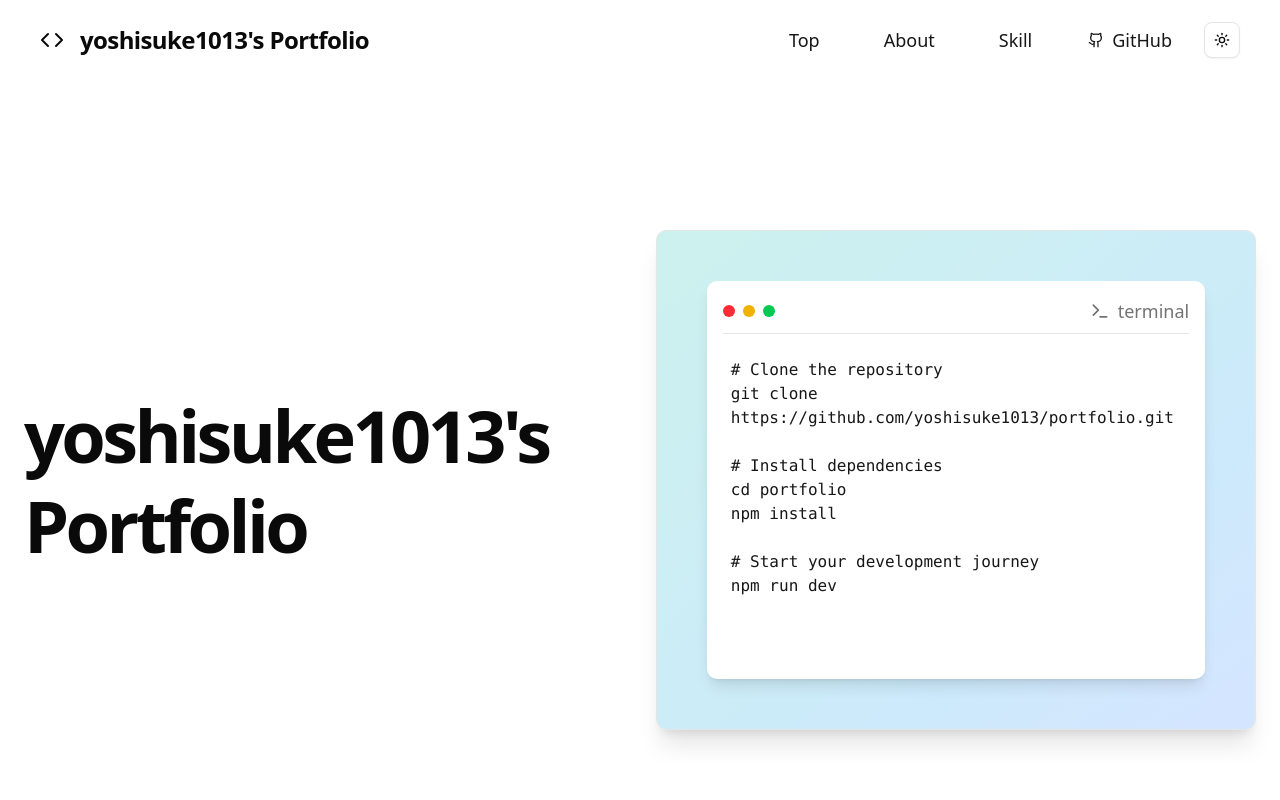
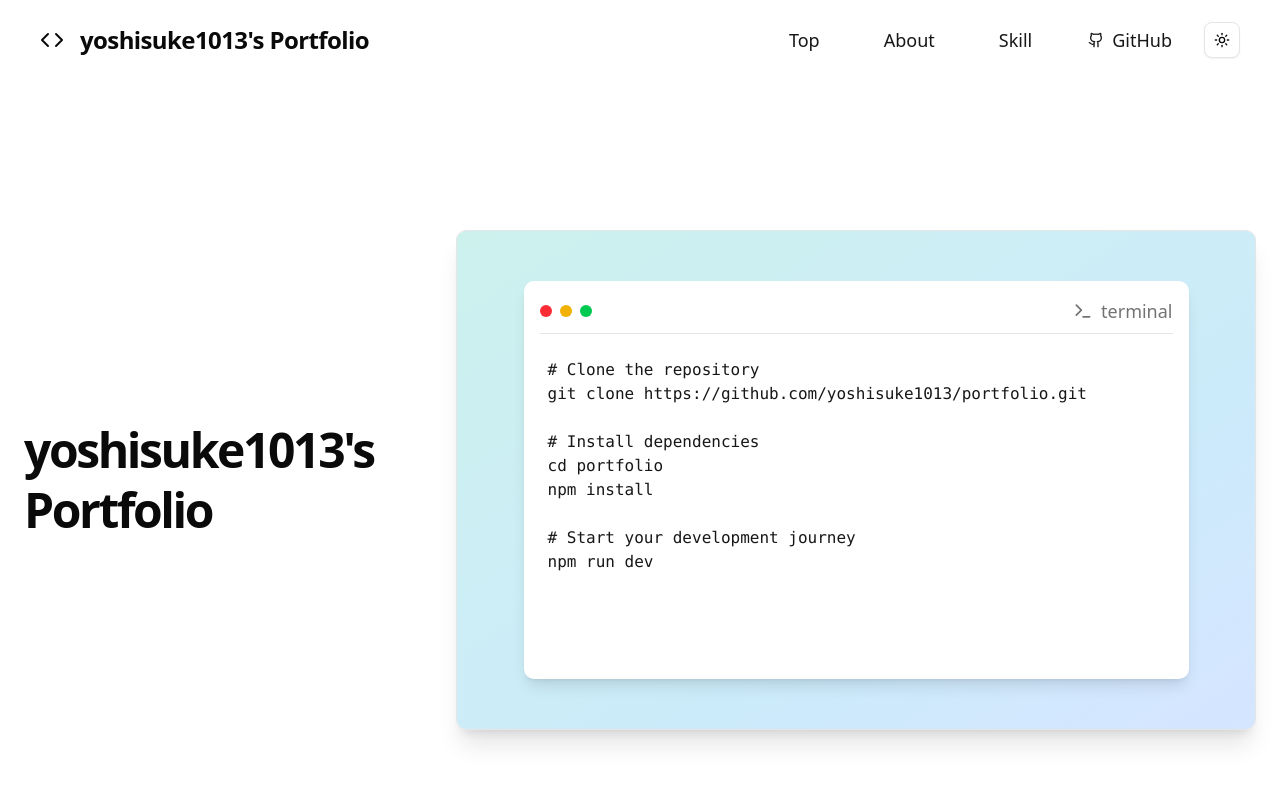
Before and after one commit to yoshisuke1013/portfolio, a Next.js app: page / in a window 1280 px wide. Shown: the top 800 px of the page. Built offline with nearby package versions, Linux system fonts and the light colour scheme.

Commit message:
レイアウト調整

```diff
--- a/src/components/content.tsx
+++ b/src/components/content.tsx
@@ -12,16 +12,16 @@ export default function Content(props: ContentProps) {
       className="w-full h-screen flex items-center justify-center"
     >
       <div className="container px-4 md:px-6">
-        <div className="grid gap-6 lg:grid-cols-[1fr_400px] lg:gap-12 xl:grid-cols-[1fr_600px]">
+        <div className="grid gap-6 lg:grid-cols-[1fr_600px] lg:gap-12 xl:grid-cols-[1fr_800px]">
           <div className="flex flex-col justify-center space-y-8">
             <div className="space-y-6">
-              <h2 className="text-4xl leading-tight font-bold tracking-tighter sm:text-5xl md:text-6xl lg:text-7xl ">
+              <h2 className="text-4xl leading-tight font-bold tracking-tighter sm:text-5xl md:text-5xl lg:text-5xl ">
                 {props.title}
               </h2>
             </div>
           </div>
           <div className="flex items-center justify-center">
-            <div className="relative w-full h-[300px] md:h-[400px] lg:h-[500px] rounded-lg overflow-hidden border shadow-xl">
+            <div className="relative w-full h-[500px] md:h-[500px] lg:h-[500px] rounded-lg overflow-hidden border shadow-xl">
               <div className="absolute inset-0 bg-gradient-to-br from-teal-500 to-blue-500 opacity-20"></div>
               <div className="absolute inset-0 flex items-center justify-center">
                 <div className="w-5/6 h-4/5 bg-background rounded-lg shadow-lg p-4 overflow-hidden">
```
